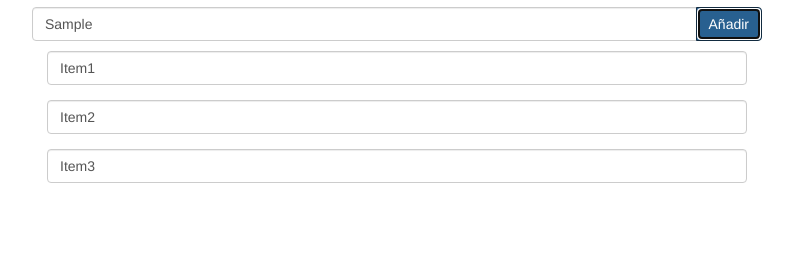
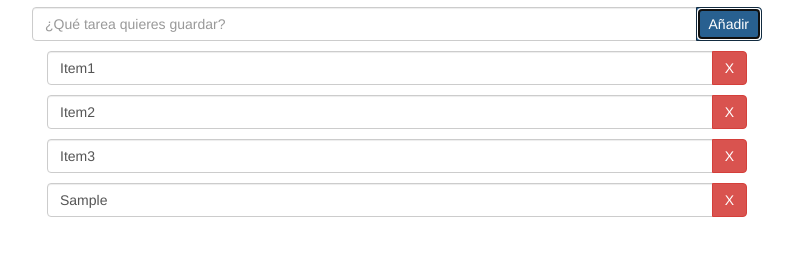
Before and after one commit to Alberto2706/PROYECTO, a website: page app/index.html in a window 1280 px wide. Both pictures are taken after typing "Sample" into the empty fields and a click on the input "Añadir". Shown: the part 56-312 px from the top of the page, without its empty margins (258-1051 px from the left). Drawn offline with nearby package versions, Linux system fonts and the light colour scheme; some packages are replaced by stand-ins of ours; files that its build step writes are made by us from their sources.

Commit message:
agregando funcionalidad a la lista (agregar y eliminar)

```diff
--- a/app/scripts/controllers/main.js
+++ b/app/scripts/controllers/main.js
@@ -3,4 +3,13 @@
 angular.module('proyectoApp')
   .controller('MainCtrl', function ($scope) {
     $scope.tareas = ['Item1', 'Item2', 'Item3'];
+
+    $scope.addTarea = function(){
+      $scope.tareas.push($scope.tarea);
+      $scope.tarea="";
+    };
+
+    $scope.eliminarTarea = function(index){
+      $scope.tareas.splice(index,1);
+    };
   });
--- a/app/views/main.html
+++ b/app/views/main.html
@@ -12,8 +12,11 @@
     </div>
   </form>
   <p></p>
-  <p class="form-group" ng-repeat="tarea in tareas">
+  <p class="input-group" ng-repeat="tarea in tareas">
     <input type="text" ng-model="tarea" class="form-control"/>
+    <span class="input-group-btn">
+      <button class="btn btn-danger" ng-click="eliminarTarea($index)" aria-label="Eliminar">X</button>
+    </span>
 
   </p>
 </div>
```
